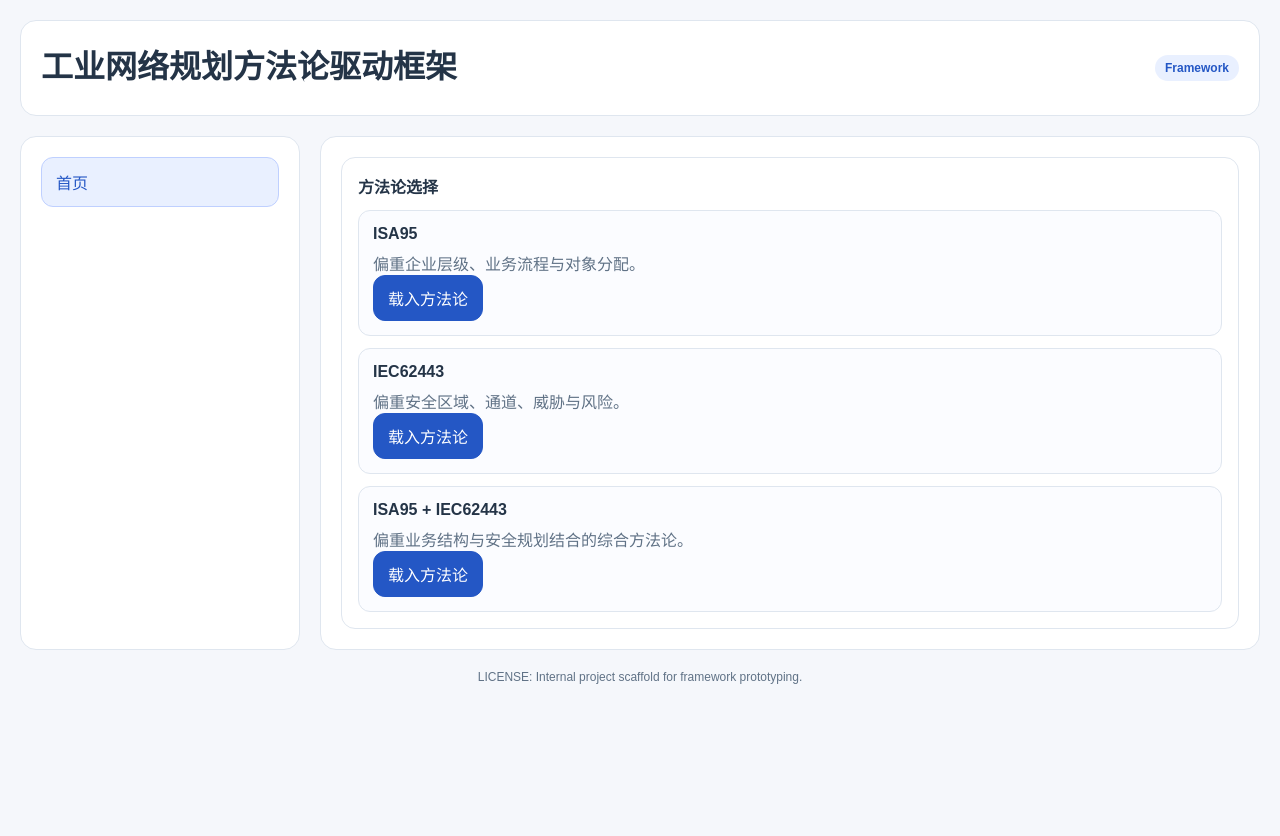
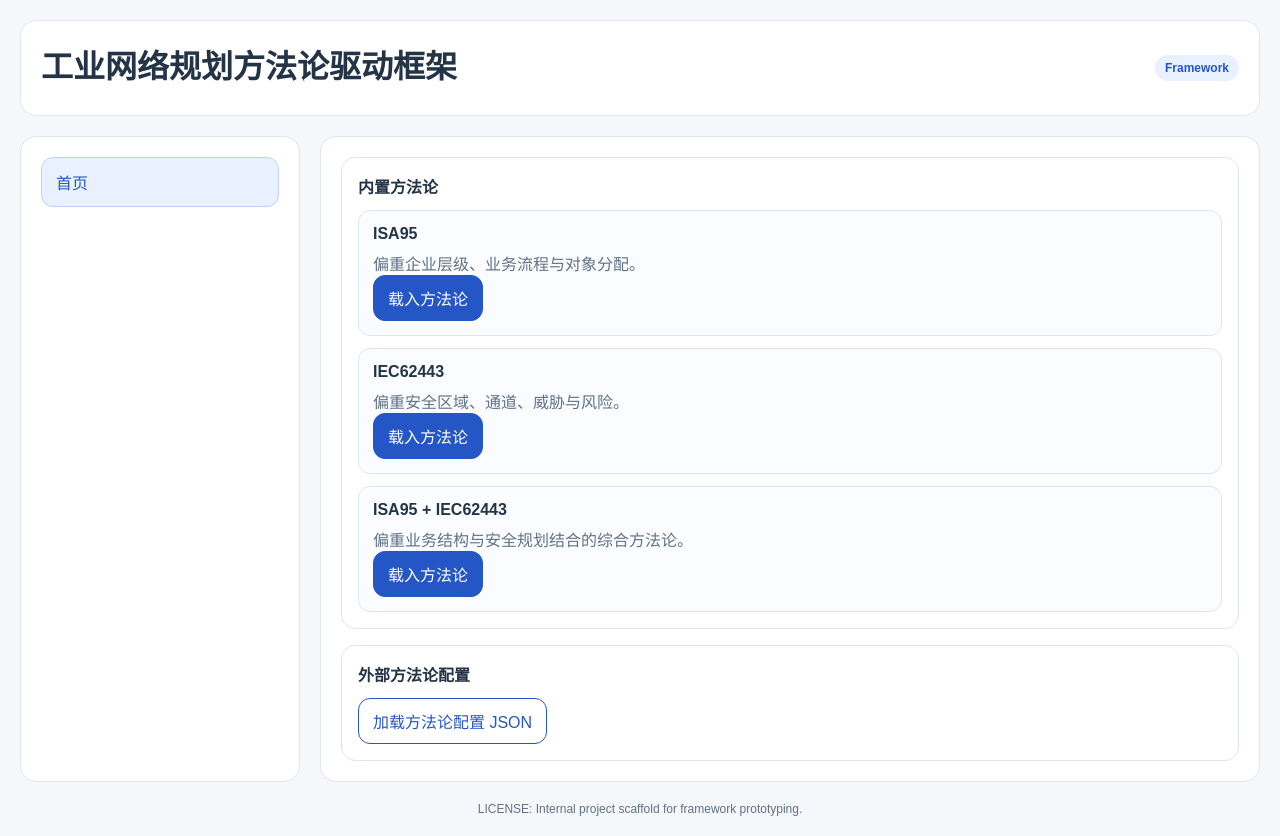
Before and after one commit to openmaxw/Industrial-Network-Planning-Framework, a React (Vite) app: page / in a window 1280 px wide. Built offline with nearby package versions, Linux system fonts and the light colour scheme.

Commit message:
feat: 支持方法论配置导入导出与基础校验

```diff
--- a/src/app/App.jsx
+++ b/src/app/App.jsx
@@ -4,6 +4,7 @@ import { OutputPage } from '../components/OutputPage.jsx';
 import { RecordCollectionPage } from '../components/RecordCollectionPage.jsx';
 import { StandardPage } from '../components/StandardPage.jsx';
 import { getActiveFieldEntries, getPage } from '../engine/methodologyHelpers.js';
+import { validateMethodologyConfig } from '../engine/validateMethodologyConfig.js';
 import { methodologyCatalog } from '../methodologies/methodologyCatalog.js';
 import { usePlanningStore } from '../store/usePlanningStore.js';
 
@@ -42,6 +43,49 @@ export function App() {
     URL.revokeObjectURL(objectUrl);
   };
 
+  const handleExportMethodology = () => {
+    if (!currentMethodology) {
+      return;
+    }
+
+    const payload = JSON.stringify(currentMethodology, null, 2);
+    const blob = new Blob([payload], { type: 'application/json' });
+    const objectUrl = URL.createObjectURL(blob);
+    const anchor = document.createElement('a');
+
+    anchor.href = objectUrl;
+    anchor.download = `${currentMethodology.meta.key}.methodology.json`;
+    anchor.click();
+
+    URL.revokeObjectURL(objectUrl);
+  };
+
+  const handleImportMethodology = async (event) => {
+    const file = event.target.files?.[0];
+
+    if (!file) {
+      return;
+    }
+
+    try {
+      const text = await file.text();
+      const parsed = JSON.parse(text);
+
+      const validationErrors = validateMethodologyConfig(parsed);
+
+      if (validationErrors.length > 0) {
+        window.alert(`方法论配置校验失败：\n- ${validationErrors.join('\n- ')}`);
+        return;
+      }
+
+      selectMethodology(parsed);
+    } catch (error) {
+      window.alert('方法论配置加载失败，请检查 JSON 格式。');
+    } finally {
+      event.target.value = '';
+    }
+  };
+
   const renderMenuNode = (node, level = 0) => {
     const isActive = activePageKey === node.key;
     const itemClassName = [level === 0 ? 'menu-item' : 'menu-subitem', isActive ? 'is-active' : '']
@@ -71,6 +115,8 @@ export function App() {
           onSelectMethodology={selectMethodology}
           onLoadCase={loadCase}
           onExportRuntime={handleExportRuntime}
+          onExportMethodology={handleExportMethodology}
+          onImportMethodology={handleImportMethodology}
         />
       );
     }
--- a/src/components/HomePage.jsx
+++ b/src/components/HomePage.jsx
@@ -1,10 +1,18 @@
 import React from 'react';
 
-export function HomePage({ methodology, methodologyCatalog, onSelectMethodology, onLoadCase, onExportRuntime }) {
+export function HomePage({
+  methodology,
+  methodologyCatalog,
+  onSelectMethodology,
+  onLoadCase,
+  onExportRuntime,
+  onExportMethodology,
+  onImportMethodology,
+}) {
   return (
     <section className="standard-page">
       <section className="section-card">
-        <h4>方法论选择</h4>
+        <h4>内置方法论</h4>
         <div className="record-list">
           {methodologyCatalog.map((item) => (
             <div key={item.key} className="record-card">
@@ -17,6 +25,21 @@ export function HomePage({ methodology, methodologyCatalog, onSelectMethodology,
               </div>
             </div>
           ))}
+        </div>
+      </section>
+
+      <section className="section-card">
+        <h4>外部方法论配置</h4>
+        <div className="home-actions">
+          <label className="primary-button primary-button--secondary file-button">
+            加载方法论配置 JSON
+            <input type="file" accept="application/json,.json" hidden onChange={onImportMethodology} />
+          </label>
+          {methodology ? (
+            <button type="button" className="primary-button" onClick={onExportMethodology}>
+              导出当前方法论 JSON
+            </button>
+          ) : null}
         </div>
       </section>
 
@@ -41,9 +64,8 @@ export function HomePage({ methodology, methodologyCatalog, onSelectMethodology,
           </section>
 
           <section className="section-card">
-            <h4>操作</h4>
+            <h4>当前数据</h4>
             <div className="home-actions">
-              <button type="button" className="primary-button">加载方法论 JSON</button>
               <button type="button" className="primary-button primary-button--secondary" onClick={onExportRuntime}>
                 导出当前数据 JSON
               </button>
--- /dev/null
+++ b/src/engine/validateMethodologyConfig.js
@@ -0,0 +1,65 @@
+export function validateMethodologyConfig(config) {
+  const errors = [];
+
+  if (!config || typeof config !== 'object' || Array.isArray(config)) {
+    return ['根节点必须是对象。'];
+  }
+
+  if (!config.meta || typeof config.meta !== 'object') {
+    errors.push('缺少 `meta` 对象。');
+  } else {
+    if (!config.meta.key) {
+      errors.push('`meta.key` 缺失。');
+    }
+    if (!config.meta.title) {
+      errors.push('`meta.title` 缺失。');
+    }
+  }
+
+  if (!Array.isArray(config.navigation)) {
+    errors.push('`navigation` 必须是数组。');
+  }
+
+  if (!config.pages || typeof config.pages !== 'object' || Array.isArray(config.pages)) {
+    errors.push('`pages` 必须是对象。');
+  }
+
+  if (!config.fields || typeof config.fields !== 'object' || Array.isArray(config.fields)) {
+    errors.push('`fields` 必须是对象。');
+  }
+
+  if (config.navigation && Array.isArray(config.navigation)) {
+    config.navigation.forEach((node, index) => {
+      if (!node.key) {
+        errors.push(`navigation[${index}] 缺少 key。`);
+      }
+      if (!node.title) {
+        errors.push(`navigation[${index}] 缺少 title。`);
+      }
+    });
+  }
+
+  if (config.pages && typeof config.pages === 'object' && !Array.isArray(config.pages)) {
+    Object.entries(config.pages).forEach(([pageKey, page]) => {
+      if (!page.type) {
+        errors.push(`pages.${pageKey}.type 缺失。`);
+      }
+      if (!page.title) {
+        errors.push(`pages.${pageKey}.title 缺失。`);
+      }
+    });
+  }
+
+  if (config.fields && typeof config.fields === 'object' && !Array.isArray(config.fields)) {
+    Object.entries(config.fields).forEach(([fieldKey, field]) => {
+      if (!field.label) {
+        errors.push(`fields.${fieldKey}.label 缺失。`);
+      }
+      if (!field.type) {
+        errors.push(`fields.${fieldKey}.type 缺失。`);
+      }
+    });
+  }
+
+  return errors;
+}
--- a/src/themes/base.css
+++ b/src/themes/base.css
@@ -88,6 +88,7 @@ button { font: inherit; }
   cursor: pointer;
 }
 .primary-button--secondary { background: #fff; color: var(--brand); }
+.file-button { display: inline-flex; align-items: center; justify-content: center; }
 .record-list { display: grid; gap: 12px; }
 .record-card { border: 1px solid var(--line); border-radius: 12px; padding: 14px; background: #fbfcff; }
 .record-card p { margin: 8px 0 0; color: var(--muted); }
```
